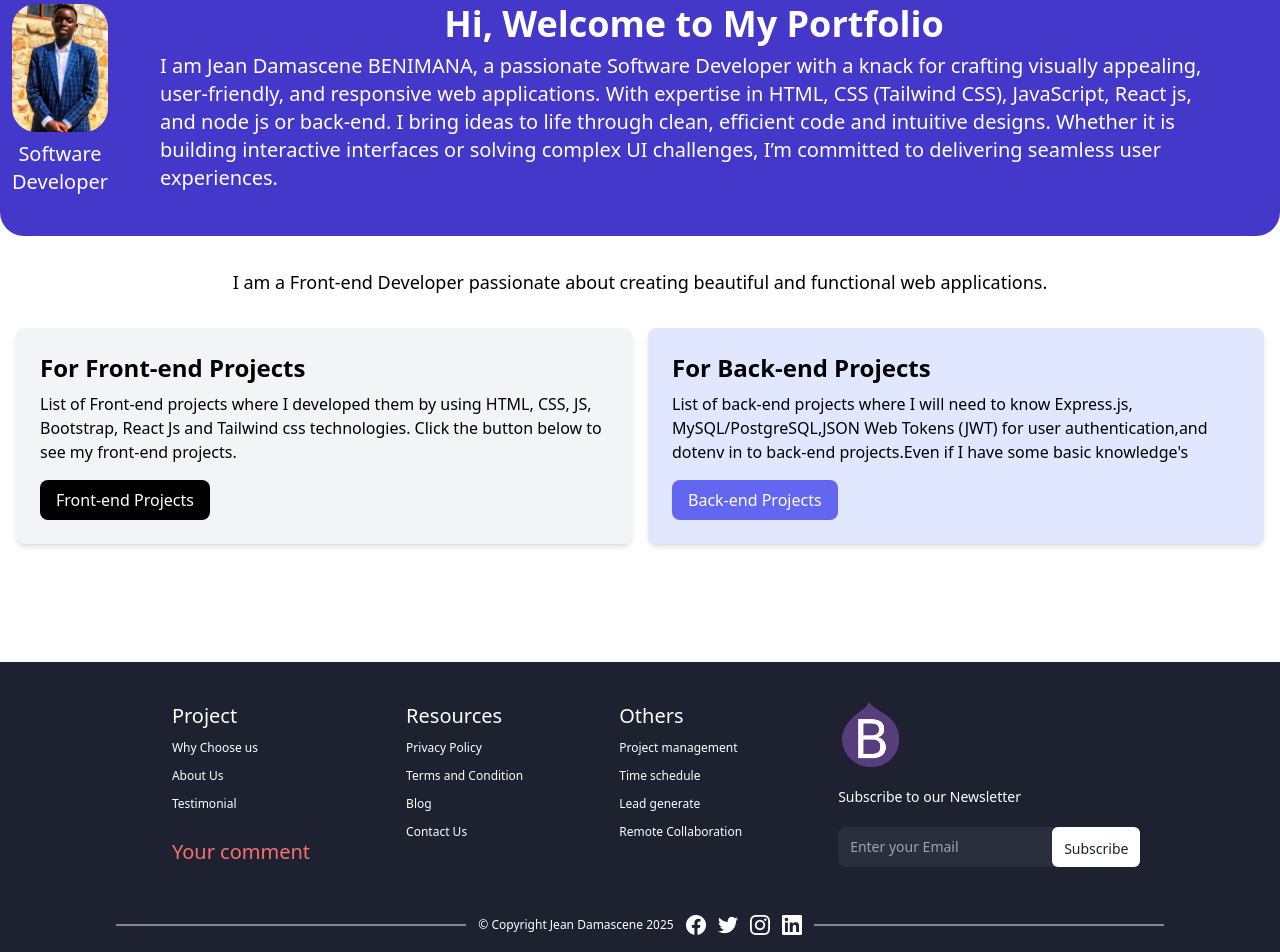
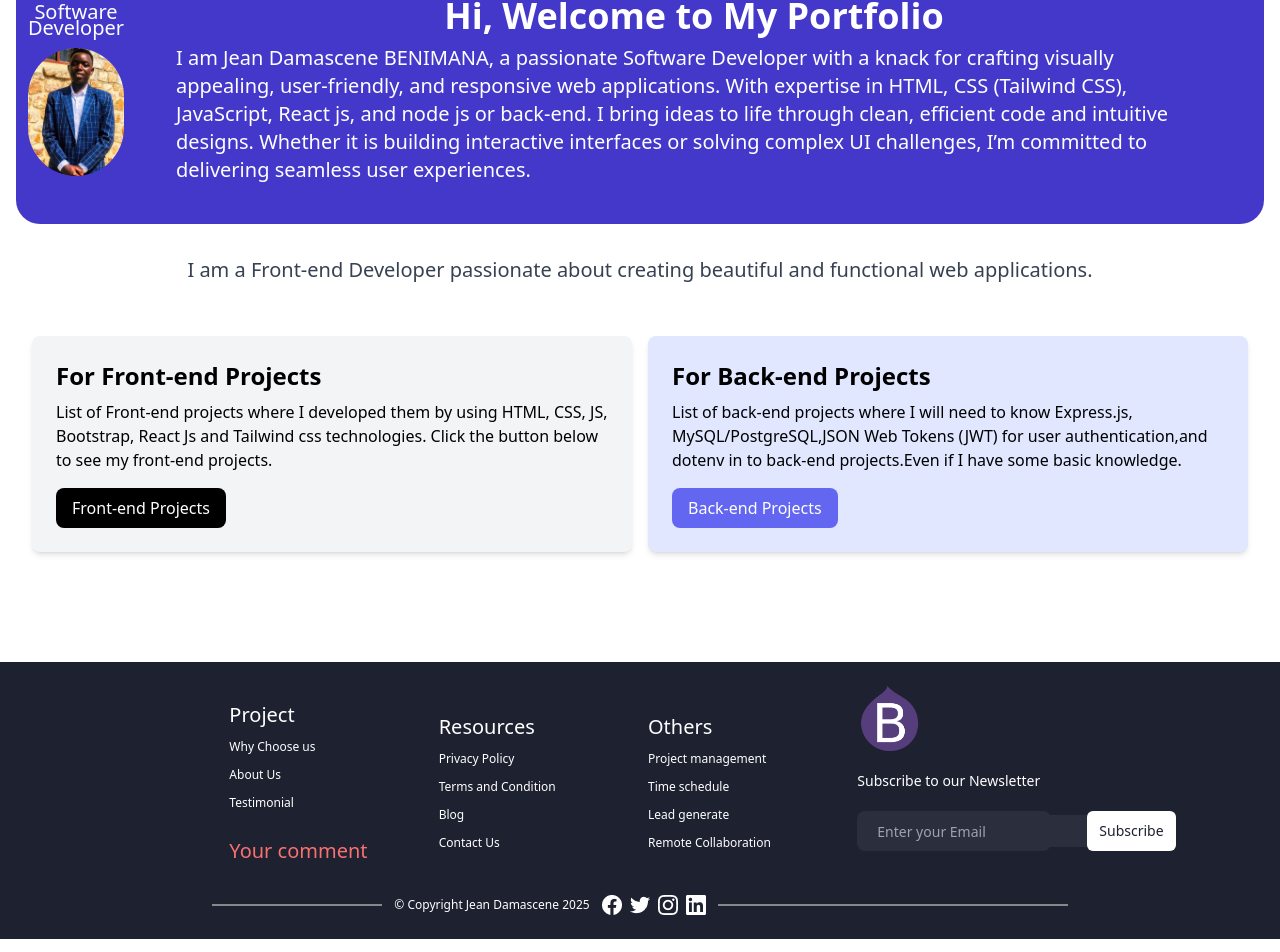
Before and after one commit to benidama/BJD-portfolio, a React (Vite) app: page / in a window 1280 px wide. Shown: the part 219-1171 px from the top of the page. Built offline with nearby package versions, Linux system fonts and the light colour scheme.

Commit message:
Add all changes

```diff
--- a/src/components/Footer.jsx
+++ b/src/components/Footer.jsx
@@ -1,5 +1,4 @@
 import { NavLink } from "react-router-dom";
-
 import fb from "../images/footer/Facebook.png";
 import ig from "../images/footer/Instagram.png";
 import x from "../images/footer/Twitter.png";
@@ -9,16 +8,15 @@ import footerlogo from "../images/footer/BJD-favicon.png";
 function Footer() {
   const date = new Date().getFullYear();
   return (
-    <footer className="bg-[rgba(29,33,48,1)] flex flex-col gap-5 p-10 justify-center items-center">
-      <div className="flex flex-col md:flex-row justify-between items-start gap-10 md:gap-24">
-        <div className="flex flex-col justify-between items-start">
+    <footer className="bg-[rgba(29,33,48,1)] flex flex-col gap-4 p-6 justify-center items-center">
+      <div className="grid grid-cols-2 grid-rows-2 gap-2 md:gap-4 lg:grid-cols-4 lg:grid-rows-1 w-full md:w-2/3">
+        <div className="flex flex-col justify-center items-start">
           <ul className="flex flex-col justify-center items-start gap-1">
             <li>
               <h1 className="text-[rgba(255,255,255,1)] font-normal text-xl">
                 Project
               </h1>
             </li>
-
             <li>
               <NavLink
                 className="text-[rgba(255,255,255,1)] font-light text-xs"
@@ -35,7 +33,6 @@ function Footer() {
                 About Us
               </NavLink>
             </li>
-
             <li>
               <NavLink
                 className="text-[rgba(255,255,255,1)] font-light text-xs"
@@ -44,7 +41,6 @@ function Footer() {
                 Testimonial
               </NavLink>
             </li>
-
             <li className="pt-5">
               <a
                 className="text-red-400 font-light text-xl"
@@ -56,7 +52,6 @@ function Footer() {
             </li>
           </ul>
         </div>
-
         <div className="flex flex-col justify-center items-start">
           <ul className="flex flex-col justify-center items-start gap-1">
             <li>
@@ -98,7 +93,6 @@ function Footer() {
             </li>
           </ul>
         </div>
-
         <div className="flex flex-col justify-center items-start">
           <ul className="flex flex-col justify-center items-start gap-1">
             <li>
@@ -114,7 +108,6 @@ function Footer() {
                 Project management
               </NavLink>
             </li>
-
             <li>
               <NavLink
                 className="text-[rgba(255,255,255,1)] font-light text-xs"
@@ -141,7 +134,6 @@ function Footer() {
             </li>
           </ul>
         </div>
-
         <div className="flex flex-col justify-center items-start gap-5">
           <img src={footerlogo} className="w-[65px]" alt="company logo" />
           <h3 className="text-[rgba(255,255,255,1)] font-normal text-sm">
@@ -149,26 +141,26 @@ function Footer() {
           </h3>
           <form
             action=""
-            className="bg-[rgba(43,46,60,1)] flex justify-between items-center flex-row h-10 w-[270px] pl-3 pr-1 rounded-lg mb-7"
+            className="flex flex-col md:flex-row justify-center md:justify-between items-center w-full max-w-[270px] bg-slate-400 md:bg-[rgba(43,46,60,1)] pl-3 pr-1 py-2 rounded-lg mb-7 h-auto md:h-10 gap-3 md:gap-0"
           >
             <input
-              className="text-[rgba(255,255,255,1)] bg-[rgba(43,46,60,1)] font-light text-sm"
+              className="text-white bg-[rgba(43,46,60,1)] h-8 font-light text-sm w-full md:w-auto px-2 py-2 md:py-0 rounded-md md:rounded-none"
               type="text"
               id="inptForm"
               placeholder="Enter your Email"
             />
-
-            <button className="bg-[rgba(255,255,255,1)] w-32 p-3 h-10 rounded-md text-center text-[rgba(29,33,48,1)] font-medium text-sm">
+            <button className="bg-white w-full md:w-32 px-3 h-10 rounded-md text-center text-[rgba(29,33,48,1)] font-medium text-sm">
               Subscribe
             </button>
           </form>
         </div>
       </div>
-      <div className="flex flex-row justify-center items-center gap-3">
-        <hr className="border-[rgba(136,136,136,1)] border-[1px] w-[25px] md:w-[350px]" />
+      <div className="flex md:flex-row flex-col sm:flex-col justify-center items-center gap-3 w-full text-center">
+        <hr className="border-[rgba(136,136,136,1)] border-[1px] w-[25px] md:w-[170px] hidden md:block" />
         <h4 className="text-[rgba(255,255,255,1)] font-light text-xs">
           © Copyright Jean Damascene {date}
         </h4>
+        <div className="flex flex-row justify-center items-center gap-2">
           <a href="https://www.facebook.com/share/1HB7rqeN6Y/" target="_blank">
             <img src={fb} alt="Facebook logo" />
           </a>
@@ -190,7 +182,8 @@ function Footer() {
           >
             <img src={linkedIn} alt="LinkedIn logo" />
           </a>
-        <hr className="border-[rgba(136,136,136,1)] border-[1px] w-[25px] md:w-[350px]" />
+        </div>
+        <hr className="border-[rgba(136,136,136,1)] border-[1px] w-[25px] md:w-[350px] hidden md:block" />
       </div>
     </footer>
   );
--- a/src/components/Hero.jsx
+++ b/src/components/Hero.jsx
@@ -6,15 +6,15 @@ const Hero = () => {
 
   return (
     <section className="bg-indigo-700 py-10 mb-4 mt-4 flex flex-col md:flex-row md:rounded-3xl items-center md:items-start">
-      <div className="text-center max-w-3xl md:pl-3">
+      <div className="text-center max-w-3xl md:pl-3 space-y-3">
+        <p className="text-center text-xl text-white leading-4 mt-2 w-full">
+          Software Developer
+        </p>
         <img
-          className="w-full max-w-[250px] h-auto rounded-3xl"
+          className="w-full max-w-[250px] h-auto rounded-full"
           src={profile}
           alt="My profile"
         />
-        <p className="text-center text-xl text-white mt-2 w-full">
-          Software Developer
-        </p>
       </div>
       <div className="max-w-7xl mx-5 px-4 sm:px-6 lg:px-8 flex flex-col items-center">
         <div className="text-center">
--- a/src/components/HomeCard.jsx
+++ b/src/components/HomeCard.jsx
@@ -26,7 +26,7 @@ const HomeCard = () => {
               List of back-end projects where I will need to know Express.js,
               MySQL/PostgreSQL,JSON Web Tokens (JWT) for user authentication,and
               dotenv in to back-end projects.Even if I have some basic
-              knowledge's
+              knowledge.
             </p>
             <Link
               to="/projects"
--- a/src/pages/Home.jsx
+++ b/src/pages/Home.jsx
@@ -1,14 +1,17 @@
 import Hero from "../components/Hero";
 import HomeCard from "../components/HomeCard";
 
-export const Home = () => (
-  <section className="min-h-screen container-xl lg:container m-auto flex flex-col justify-center items-center">
+const Home = () => (
+  <section className="min-h-screen px-4 py-8 mx-auto max-w-7xl flex flex-col justify-center items-center">
     <Hero />
-    <p className="mt-4 text-lg pl-2 pr-2">
+    <p className="mt-4 text-base sm:text-lg md:text-xl text-center text-gray-700">
       I am a Front-end Developer passionate about creating beautiful and
       functional web applications.
     </p>
-    <HomeCard />
+    <div className="w-full mt-5">
+      <HomeCard />
+    </div>
   </section>
 );
+
 export default Home;
```
Lines whose indentation alone changed are shown as unchanged.
